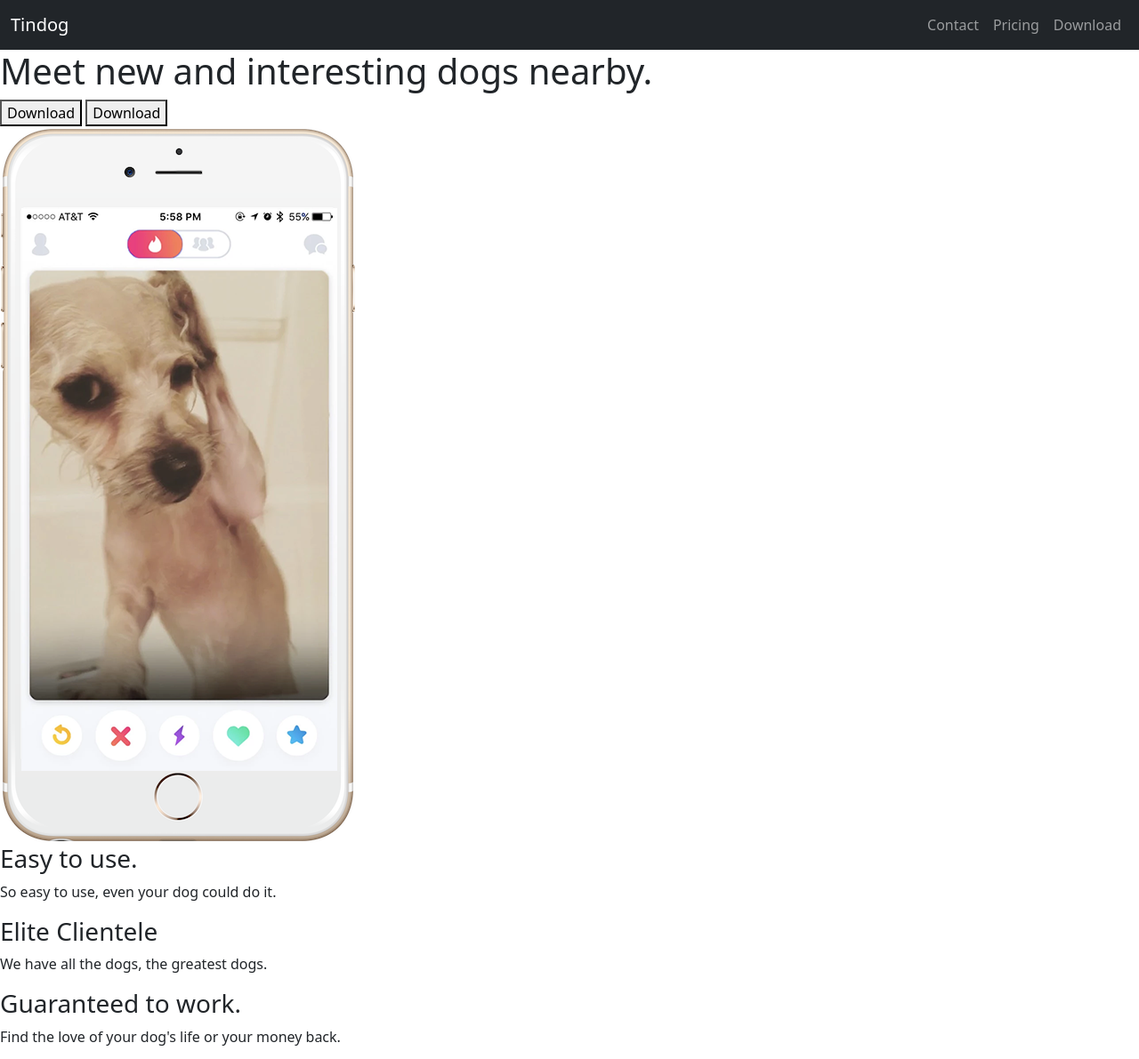
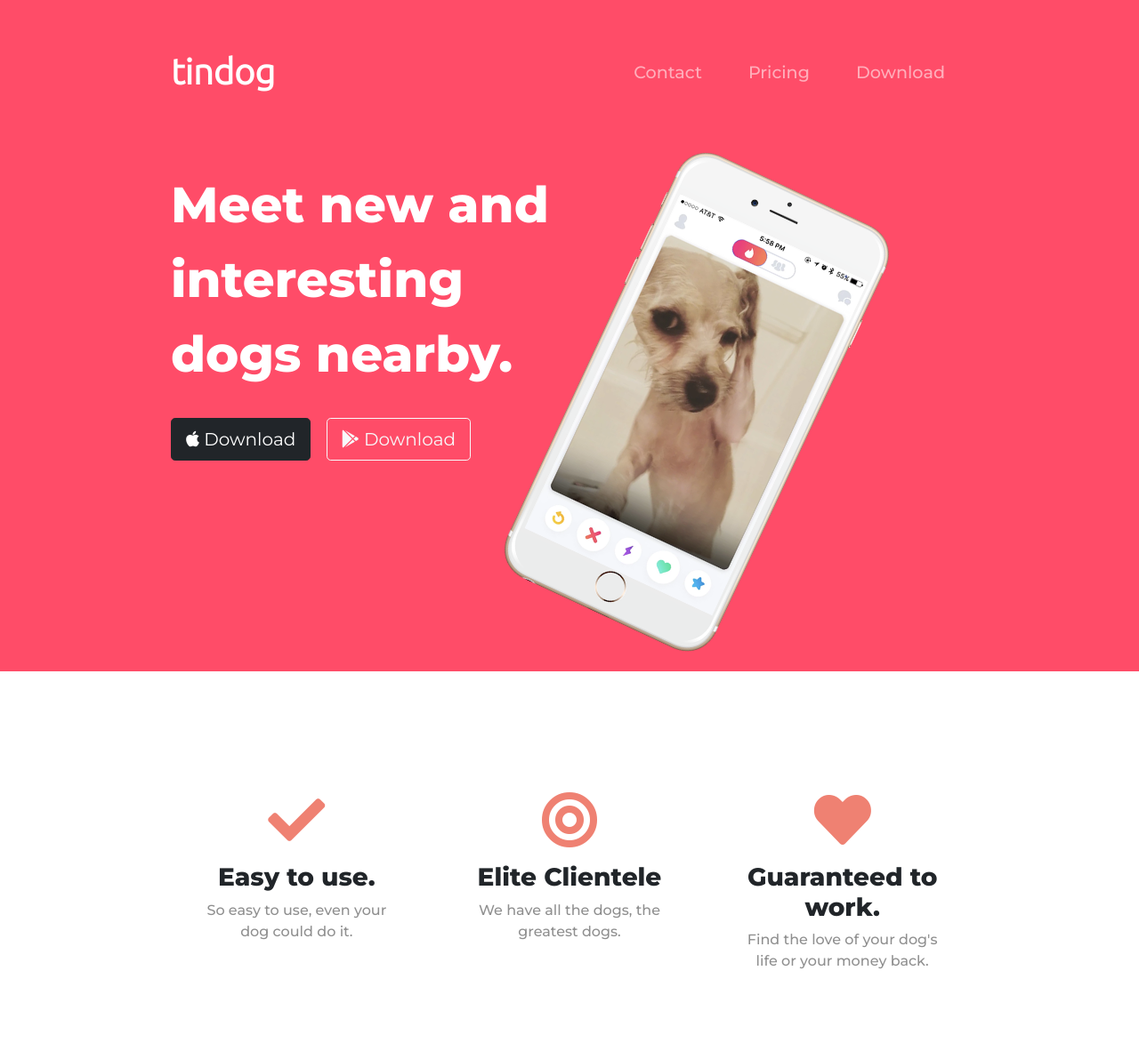
Before and after one commit to LucasRKrueger/TinDog, a plain HTML site: page index.html in a window 1280 px wide. Shown: the top 1191 px of the page at 89% size. Drawn offline with nearby package versions, Linux system fonts and the light colour scheme.

Commit message:
Navbar and features

```diff
--- a/index.html
+++ b/index.html
@@ -3,17 +3,19 @@
 
 <head>
   <meta charset="utf-8">
-  <title>TinDog</title>
+  <title>Tindog</title>
   <link href="https://cdn.jsdelivr.net/npm/bootstrap@5.0.0-beta3/dist/css/bootstrap.min.css" rel="stylesheet" integrity="sha384-eOJMYsd53ii+scO/bJGFsiCZc+5NDVN2yr8+0RDqr0Ql0h+rP48ckxlpbzKgwra6" crossorigin="anonymous">
-  <link rel="stylesheet" href="css/styles.css">
+  <link rel="preconnect" href="https://fonts.gstatic.com">
+  <link href="https://fonts.googleapis.com/css2?family=Montserrat:wght@300;400;500;800&family=Ubuntu:wght@300&display=swap" rel="stylesheet">
+  <link rel="stylesheet" href="https://use.fontawesome.com/releases/v5.15.3/css/all.css">
+  <link rel="stylesheet" href="style.css">
 </head>
 
 <body>
-
   <section id="title">
-    <nav class="navbar navbar-expand-lg navbar-dark bg-dark">
     <div class="container-fluid">
-            <a class="navbar-brand" href="">Tindog</a>
+      <nav class="navbar navbar-expand-lg navbar-dark ">
+        <a class="navbar-brand" href="">tindog</a>
           <button class="navbar-toggler" type="button" data-bs-toggle="collapse" data-bs-target="#navbarNavAltMarkup" aria-controls="navbarNavAltMarkup" aria-expanded="false" aria-label="Toggle navigation">
               <span class="navbar-toggler-icon"></span>
           </button>
@@ -30,33 +32,45 @@
                   </li>
               </ul>
           </div>
+      </nav>
+      <div class="row">
+        <div class="col-lg-6">
+          <h1>Meet new and interesting dogs nearby.</h1>
+          <button type="button" class="btn btn-dark btn-lg download-button"><i class="fab fa-apple"></i> Download</button>
+          <button type="button" class="btn btn-outline-light btn-lg download-button"><i class="fab fa-google-play"></i> Download</button>
         </div>
-    </nav>
-    <div>
-      <h1>Meet new and interesting dogs nearby.</h1>
-      <button type="button">Download</button>
-      <button type="button">Download</button>
+        <div class="col-lg-6">
+          <img class="title-image" src="images/iphone6.png" alt="iphone-mockup">
         </div>
-    <div>
-      <img src="images/iphone6.png" alt="iphone-mockup">
       </div>
-
+  </div>
   </section>
 
 
   <!-- Features -->
 
   <section id="features">
+    <div class="row">
 
+      <div class="feature-box col-lg-4">
+        <i class="icon fas fa-check fa-4x"></i>
         <h3>Easy to use.</h3>
         <p>So easy to use, even your dog could do it.</p>
+      </div>
 
+      <div class="feature-box col-lg-4">
+        <i class="icon fas fa-bullseye fa-4x"></i>
           <h3>Elite Clientele</h3>
           <p>We have all the dogs, the greatest dogs.</p>
+      </div>
 
+      <div class="feature-box col-lg-4">
+      <i class="icon fas fa-heart fa-4x"></i>
         <h3>Guaranteed to work.</h3>
         <p>Find the love of your dog's life or your money back.</p>
+      </div>
 
+    </div>
   </section>
 
 
--- a/style.css
+++ b/style.css
@@ -0,0 +1,83 @@
+#title{
+    background-color: #ff4c68;
+    color: #fff;
+}
+
+body{
+    font-family: 'Montserrat', sans-serif;
+    font-weight: 500;
+}
+
+h1{
+    font-family: 'Montserrat', sans-serif;
+    font-weight: 800;
+    font-size: 3.5rem;
+    line-height: 1.5;
+}
+
+
+h3{
+    font-family: 'Montserrat';
+    font-weight: 700;
+}
+
+p{
+    color: #8f8f8f
+}
+
+.container-fluid{
+    padding: 3% 15%;
+}
+
+/* Navigation Bar */
+
+.navbar{
+    padding-bottom: 4.5rem;
+}
+
+.navbar-brand{
+    font-family: "Ubuntu";
+    font-size: 2.5rem;
+    font-weight: bold;
+}
+
+.nav-item{
+    padding: 0 18px;
+}
+
+.nav-link{
+    font-size: 1.2rem;
+}
+
+/* Download Buttons */
+
+.download-button{
+    margin: 5% 3% 5% 0;
+}
+
+/* Title Image */
+
+.title-image{
+    width: 60%;
+    transform: rotate(25deg);
+}
+
+/* Features Section */
+
+#features{
+    padding: 7% 15%
+}
+
+.feature-box{
+    text-align: center;
+    padding: 5%;
+}
+
+.icon{
+    color: #ef8172;
+    margin-bottom: 1rem;
+}
+
+.icon:hover{
+    color:#ff4c68
+}
```
Lines whose indentation alone changed are shown as unchanged.
